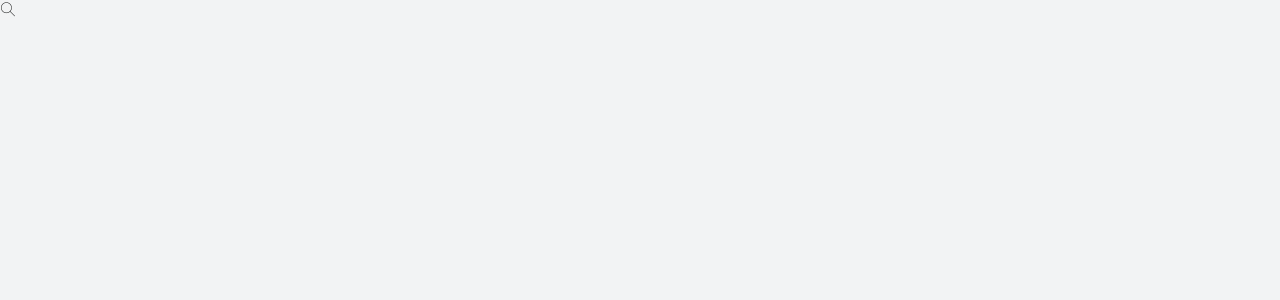
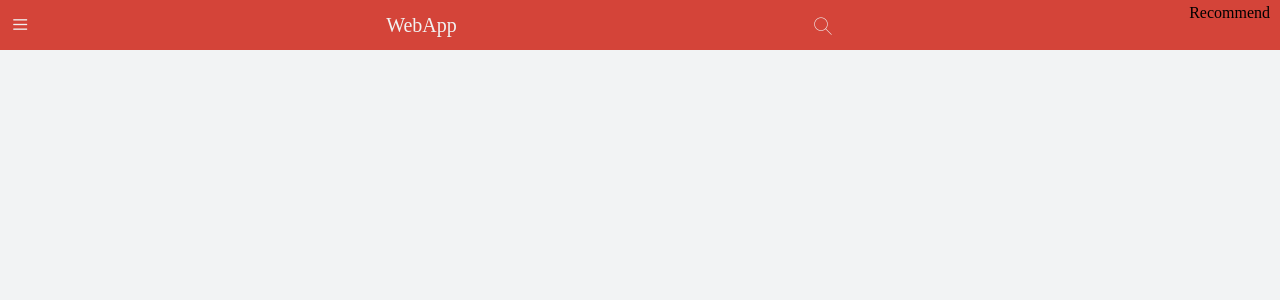
Before and after one commit to fengyangfifa/cloud-music, a React app: page /#/recommend in a window 1280 px wide. Shown: the top 300 px of the page. Built offline with nearby package versions, Linux system fonts and the light colour scheme.

Commit message:
chore：配置 eslint、alias feat：添加路由

```diff
--- a/config/webpack.config.js
+++ b/config/webpack.config.js
@@ -317,6 +317,7 @@
           'scheduler/tracing': 'scheduler/tracing-profiling',
         }),
         ...(modules.webpackAliases || {}),
+        '@': path.resolve(__dirname, '../src')
       },
       plugins: [
         // Prevents users from importing files from outside of src/ (or node_modules/).
--- /dev/null
+++ b/global.d.ts
@@ -0,0 +1,4 @@
+declare module "*.module.scss" {
+  const classes: {readonly [key: string]: string}
+  export default classes;
+}
--- a/src/App.tsx
+++ b/src/App.tsx
@@ -1,12 +1,17 @@
-import React from "react";
+import React from 'react';
+import {renderRoutes} from "react-router-config";
+import {HashRouter} from "react-router-dom";
+
 import './style.css';
 import './assets/iconfont/iconfont.css';
 
+import routes from "./routes";
+
 function App() {
   return (
-    <div className="App">
-      <i className="iconfont">&#xe62b;</i>
-    </div>
+    <HashRouter>
+      {renderRoutes(routes)}
+    </HashRouter>
   );
 }
 
--- /dev/null
+++ b/src/application/Home/home.module.scss
@@ -0,0 +1,19 @@
+@import "../../assets/normal";
+
+.top {
+  display: flex;
+  flex-direction: row;
+  justify-content: space-between;
+  padding: 5px 10px;
+  background: $theme-color;
+
+  & > span {
+    line-height: 40px;
+    color: #f1f1f1;
+    font-size: 20px;
+
+    &.iconfont {
+      font-size: 25px;
+    }
+  }
+}
--- /dev/null
+++ b/src/application/Home/index.tsx
@@ -0,0 +1,18 @@
+import React from "react";
+import {renderRoutes} from "react-router-config";
+import style from "./home.module.scss"
+
+function Home(props) {
+  const {route} = props;
+
+  return (
+    <div className={style.top}>
+      <span className="iconfont menu">&#xe65c;</span>
+      <span className="title">WebApp</span>
+      <span className="iconfont search">&#xe62b;</span>
+      {renderRoutes(route.routes)}
+    </div>
+  )
+}
+
+export default React.memo(Home);
--- /dev/null
+++ b/src/application/Rank/index.tsx
@@ -0,0 +1,9 @@
+import React from "react";
+
+function Rank() {
+  return (
+    <div>Rank</div>
+  )
+}
+
+export default React.memo(Rank);
--- /dev/null
+++ b/src/application/Recommend/index.tsx
@@ -0,0 +1,9 @@
+import React from "react";
+
+function Recommend() {
+  return (
+    <div>Recommend</div>
+  )
+}
+
+export default React.memo(Recommend);
--- /dev/null
+++ b/src/application/Singers/index.tsx
@@ -0,0 +1,9 @@
+import React from "react";
+
+function Singers() {
+  return (
+    <div>Singers</div>
+  )
+}
+
+export default React.memo(Singers);
--- /dev/null
+++ b/src/assets/normal.scss
@@ -0,0 +1,33 @@
+@mixin extendClick {
+  position: relative;
+
+  &:before {
+    content: "";
+    position: absolute;
+    top: -10px;
+    bottom: -10px;
+    left: -10px;
+    right: -10px;
+  }
+}
+
+@mixin noWrap {
+  text-overflow: ellipsis;
+  overflow: hidden;
+  white-space: nowrap;
+}
+
+$theme-color: #d44439;
+$theme-color-shadow: rgba (212, 68, 57, .5);
+$font-color-light: #f1f1f1;
+$font-color-desc: #2E3030;
+$font-color-desc-v2: #bba8a8; // 略淡
+$font-size-ss: 10px;
+$font-size-s: 12px;
+$font-size-m: 14px;
+$font-size-l: 16px;
+$font-size-ll: 18px;
+$border-color: #e4e4e4;
+$background-color: #f2f3f4;
+$background-color-shadow: rgba (0, 0, 0, 0.3);
+$highlight-background-color: #fff;
--- /dev/null
+++ b/src/routes/index.tsx
@@ -0,0 +1,38 @@
+import React from "react";
+import {Redirect} from "react-router-dom";
+
+import Home from "../application/Home";
+import Recommend from "../application/Recommend";
+import Singers from "../application/Singers";
+import Rank from "../application/Rank";
+
+
+const routes = [
+  {
+    path: "/",
+    component: Home,
+    routes: [
+      {
+        path: "/",
+        exact: true,
+        render: () => {
+          return <Redirect to={"/recommend"}/>
+        }
+      },
+      {
+        path: "/recommend",
+        component: Recommend
+      },
+      {
+        path: "/singers",
+        component: Singers
+      },
+      {
+        path: "/rank",
+        component: Rank
+      }
+    ]
+  }
+]
+
+export default routes;
```
Also changed, not shown: package.json (+7 -0 lines), 2 other files (tests, documents, lock files or other folders).
